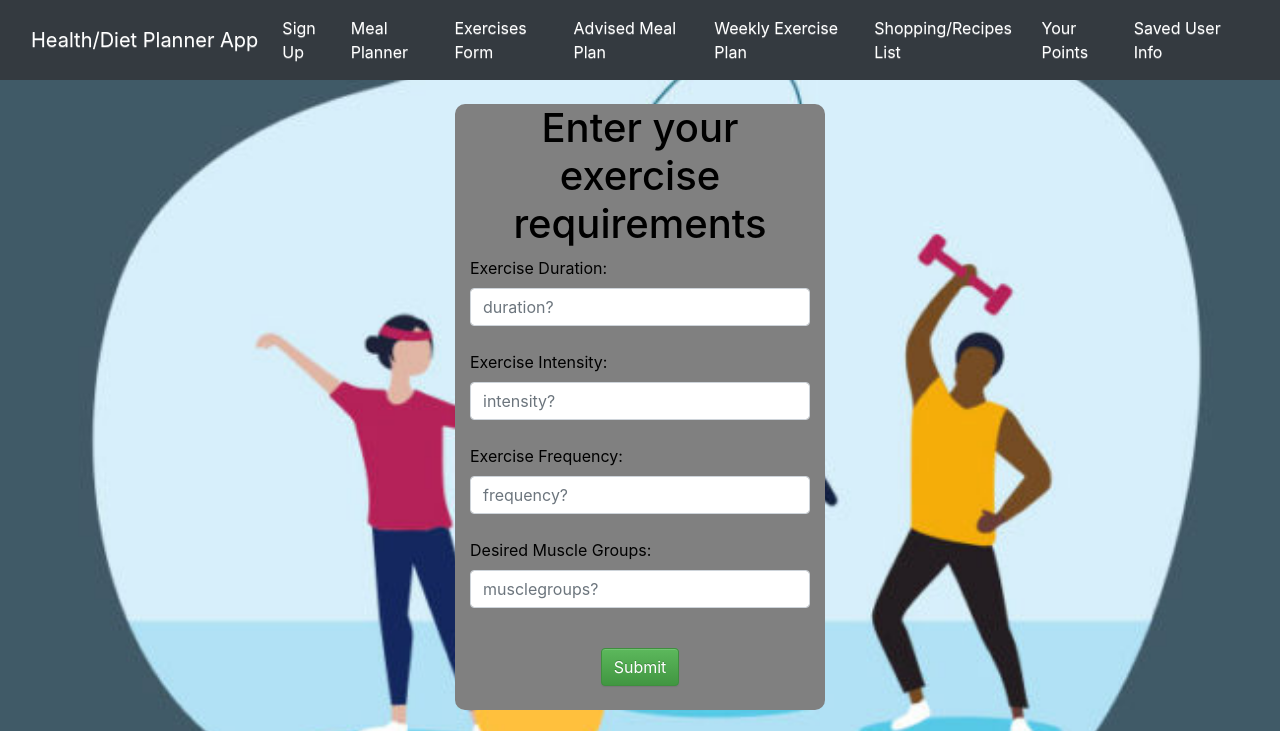
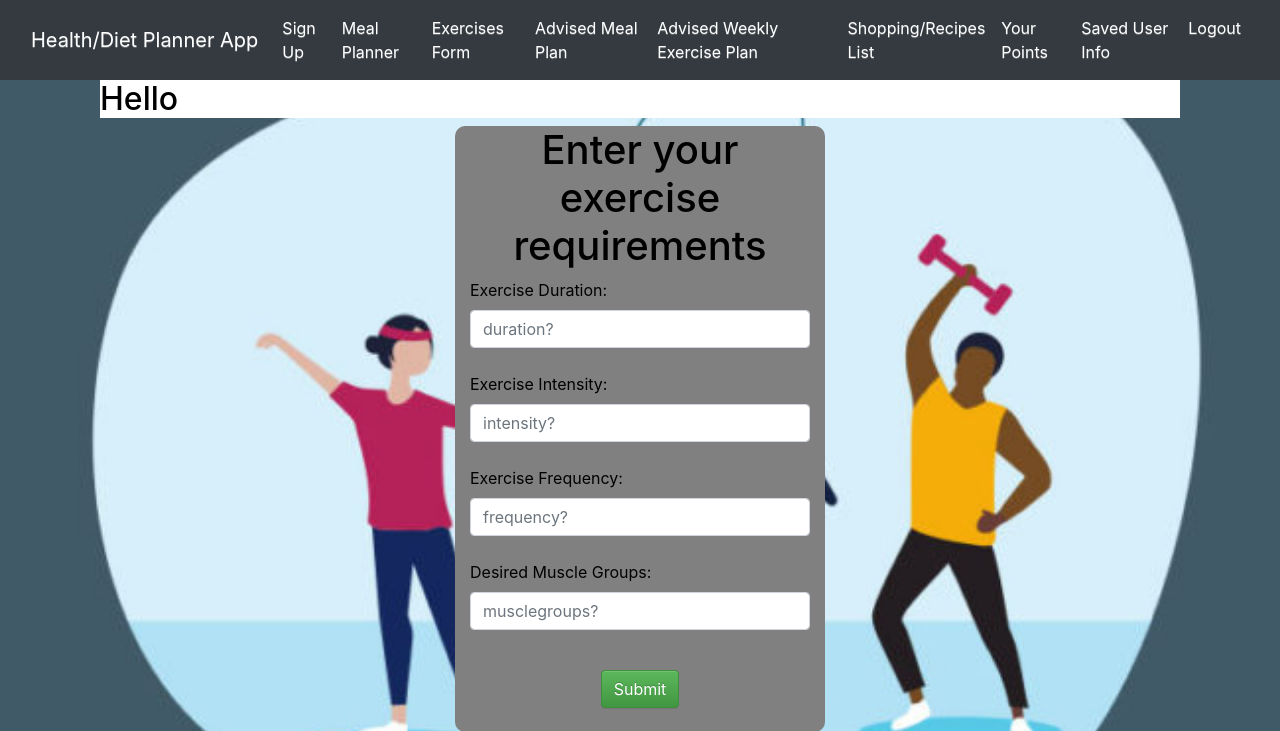
Before and after one commit to NativeVex/design_project, a Flask app: page /exercises/ in a window 1280 px wide. Shown: the top 731 px of the page. Run offline with Flask 2, Linux system fonts and the light colour scheme; some libraries are stand-ins or nearby versions.

Commit message:
Update html templates

```diff
--- a/templates/exerciseplan.html
+++ b/templates/exerciseplan.html
@@ -22,6 +22,8 @@
           <button name="btn" class="btn-primary btn-lg" type="submit">Generate new exercise plan</button>
       </form>
         <div class="card">
+          {% if bestexerciseplan is defined %}
+
             <h5 class="card-header" style="background-color:black;color:white;">Sunday Exercises</h5>
             <div class="card-body">
               <h5 class="card-title">Sunday</h5>
@@ -164,6 +166,8 @@
               </tr>
             </tbody>
         </form>
+        {% endif %}
+
 
 
       </div>
--- a/templates/exercises.html
+++ b/templates/exercises.html
@@ -16,8 +16,12 @@
   <body>
 
 
-    <div class="container"><br>
+    <div class="container">
+      <h2 style="background-color:white;color:black">Hello {{session["username"] }}</h2>
+
+
     <div class="row align-items-center justify-content-center" >
+
     <div class="col-md-4" style="background-color:grey;color:black;border-radius:10px;">
       <form  action="/exerciseplan" method="post" role="form">
         {{ form.csrf }}
--- a/templates/mealplanner.html
+++ b/templates/mealplanner.html
@@ -15,7 +15,7 @@
 
   </style>
   <body>
-
+    <h2 style="background-color:white;color:black">Hello {{session["username"] }}</h2>
     <br>
     <div class="row align-items-center justify-content-center">
     <div class="col-md-4" style="background-color:grey;color:black;border-radius:10px;width:60%">
--- a/templates/mealplans.html
+++ b/templates/mealplans.html
@@ -11,6 +11,8 @@
         <form action="/diet/" method="">
             <button name="btn" class="btn-primary btn-lg" type="submit">Generate new mealplan</button>
         </form>
+        {% if bestmealplan is defined %}
+
         <br>
         <form action="/listitems/" method="">
             <button name="btn1" class="btn-primary btn-lg" type="submit">Generate Shopping List from mealplan</button>
@@ -41,5 +43,8 @@
         </div>
 {% endfor %}
 
+{% endif %}
+
+
     </div>
 {% endblock %}
--- a/templates/navigation.html
+++ b/templates/navigation.html
@@ -29,7 +29,7 @@
               <a class="nav-link" style="color:white;" href="{{ url_for('mealplan') }}">Advised Meal Plan</a>
             </li>
             <li class="nav-item">
-              <a class="nav-link" style="color:white;" href="{{ url_for('exerciseplan') }}">Weekly Exercise Plan</a>
+              <a class="nav-link" style="color:white;" href="{{ url_for('exerciseplan') }}">Advised Weekly Exercise Plan</a>
             </li>
             <li class="nav-item">
               <a class="nav-link" style="color:white;" href="{{ url_for('listitems') }}">Shopping/Recipes List</a>
@@ -39,6 +39,9 @@
             </li>
             <li class="nav-item">
               <a class="nav-link" style="color:white;" href="{{ url_for('saveduserinfo') }}">Saved User Info</a>
+            </li>
+            <li class="nav-item">
+              <a class="nav-link" style="color:white;" href="{{ url_for('logout') }}">Logout</a>
             </li>
         </ul>
         </div>
```
